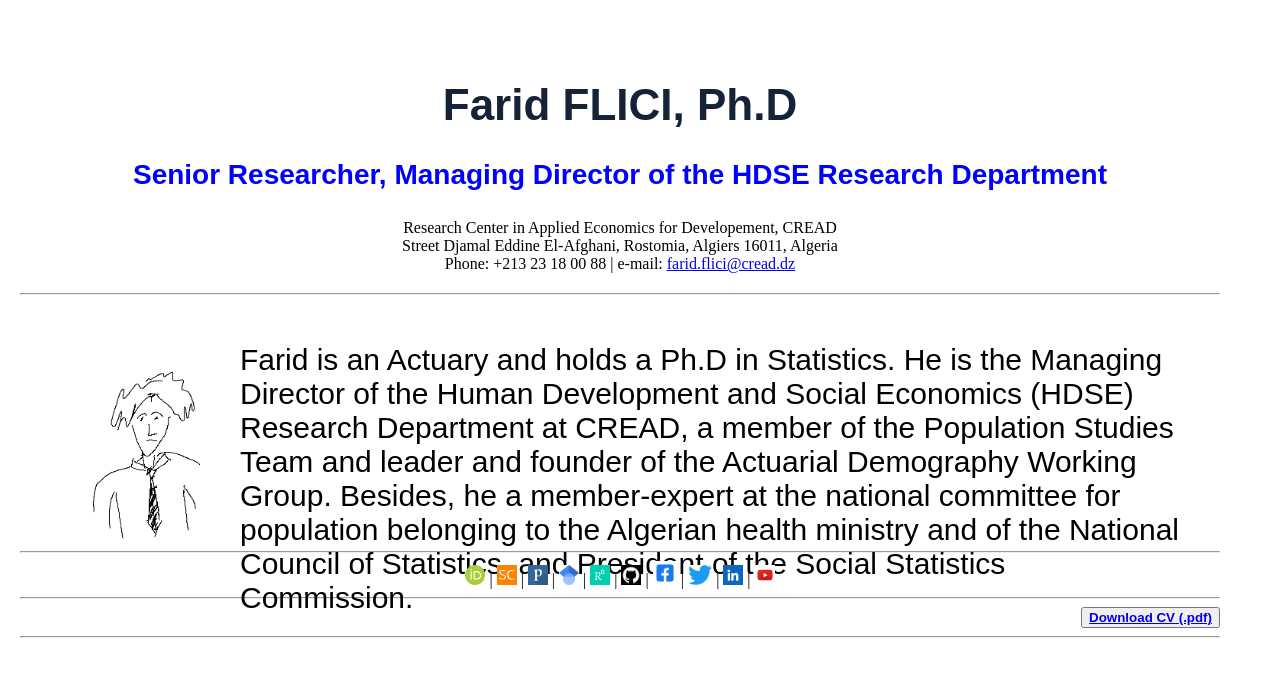
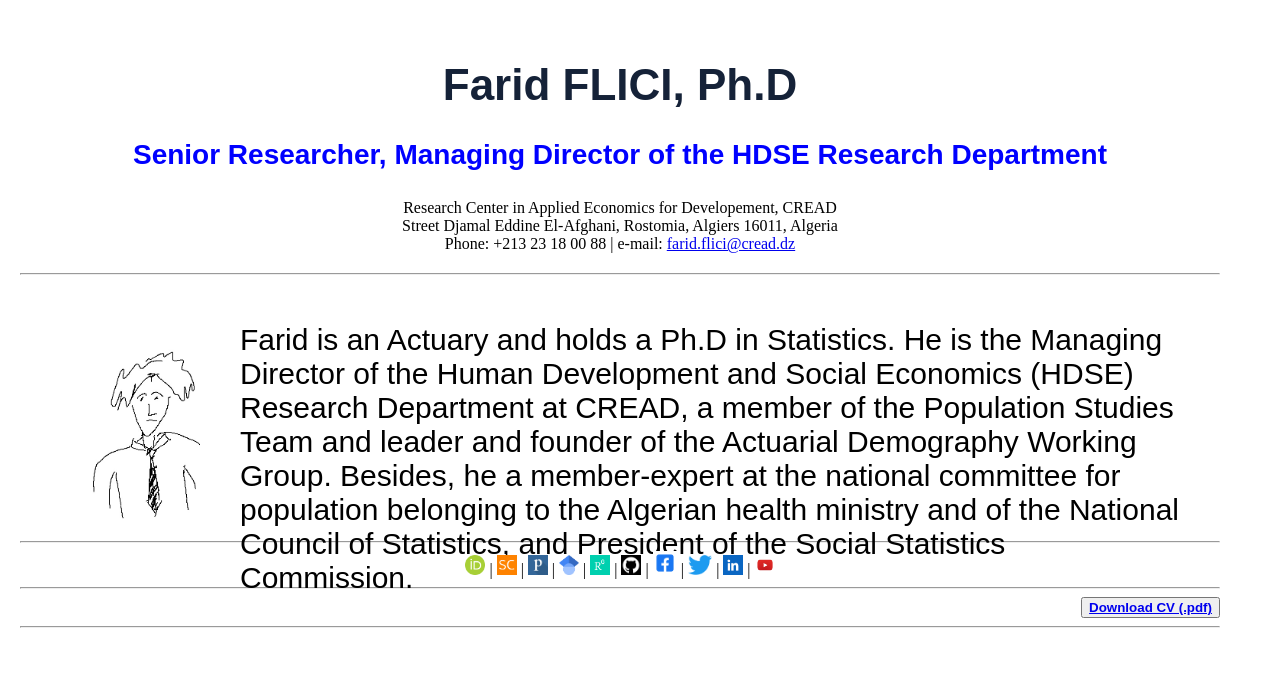
Before and after one commit to Farid-FLICI/farid-flici.github.io, a Jekyll site: the page researchername.html, which Jekyll copies as it is, in a window 1280 px wide. Shown: the top 677 px of the page. Built offline with Jekyll 4.4.1, drawn with Linux system fonts in a browser that asks for light colours.

Commit message:
Update researchername.html

```diff
--- a/researchername.html
+++ b/researchername.html
@@ -15,7 +15,7 @@
   .b {color: #12ff1a; text-decoration: none;   }
 
 * {  box-sizing: border-box;}
-.column {  float: left;  padding: 40px;  height: 240px;}
+.column {  float: left;  padding: 40px;  height: 250px;}
 .left { width: 15%;}
 .right{ width: 85%;}
 .row:after {  content: "";  display: table;  clear: both;}
@@ -26,7 +26,7 @@
 </head>
 <body>
 
-<div style="margin: 80px 60px 60px 20px; padding: 80ppx 60px 60px 20px"  >
+<div style="margin: 60px 60px 60px 20px; padding: 60ppx 60px 60px 20px"  >
 
 <h1 align="center"> Farid FLICI, Ph.D </h1>
 <h3> Senior Researcher, Managing Director of the HDSE Research Department</h3>
```
